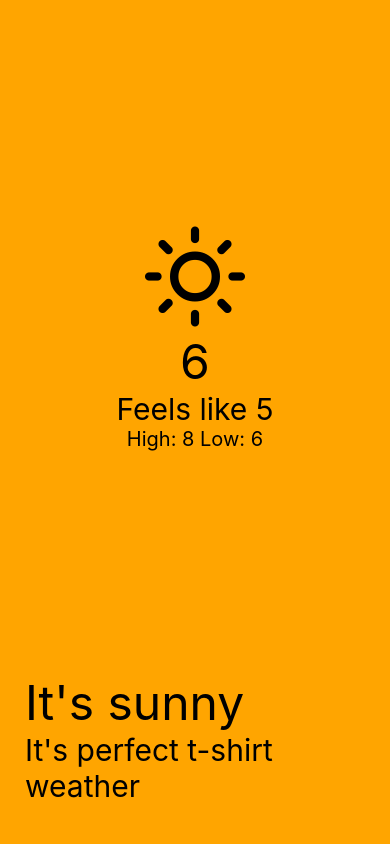
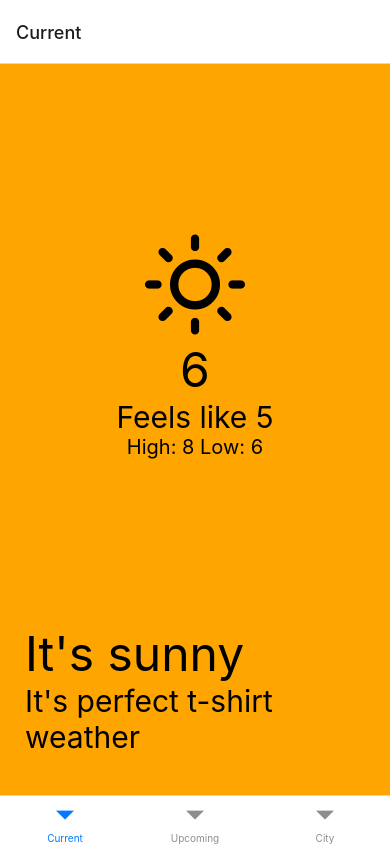
Before and after one commit to muhkyle17/weather-mobile-app, a React Native app: screen / in a window 390 px wide. Built offline with nearby package versions, Linux system fonts and the light colour scheme.

Commit message:
Add navigations for each screen

```diff
--- a/App.js
+++ b/App.js
@@ -1,26 +1,22 @@
 import React from 'react'
-import { View, StyleSheet } from 'react-native'
 import CurrentWeather from './src/screens/CurrentWeather'
 import UpcomingWeather from './src/screens/UpcomingWeather'
 import City from './src/screens/City'
 import { NavigationContainer } from '@react-navigation/native'
+import { createBottomTabNavigator } from '@react-navigation/bottom-tabs'
+
+const Tab = createBottomTabNavigator()
 
 const App = () => {
   return (
     <NavigationContainer>
-      <View style={styles.container}>
-        <CurrentWeather />
-        {/* <UpcomingWeather /> */}
-        {/* <City /> */}
-      </View>
+      <Tab.Navigator>
+        <Tab.Screen name={'Current'} component={CurrentWeather} />
+        <Tab.Screen name={'Upcoming'} component={UpcomingWeather} />
+        <Tab.Screen name={'City'} component={City} />
+      </Tab.Navigator>
     </NavigationContainer>
   )
 }
 
-const styles = StyleSheet.create({
-  container: {
-    flex: 1,
-  },
-})
-
 export default App
```
